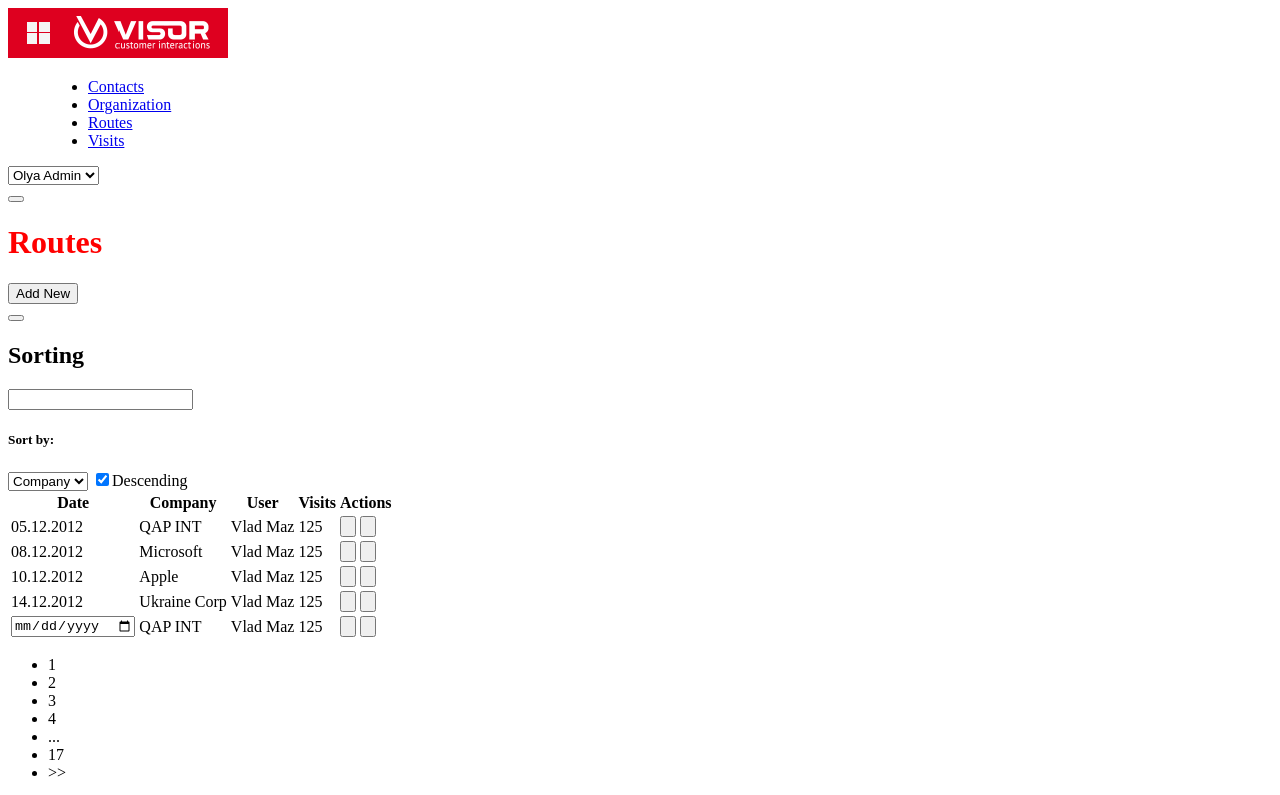
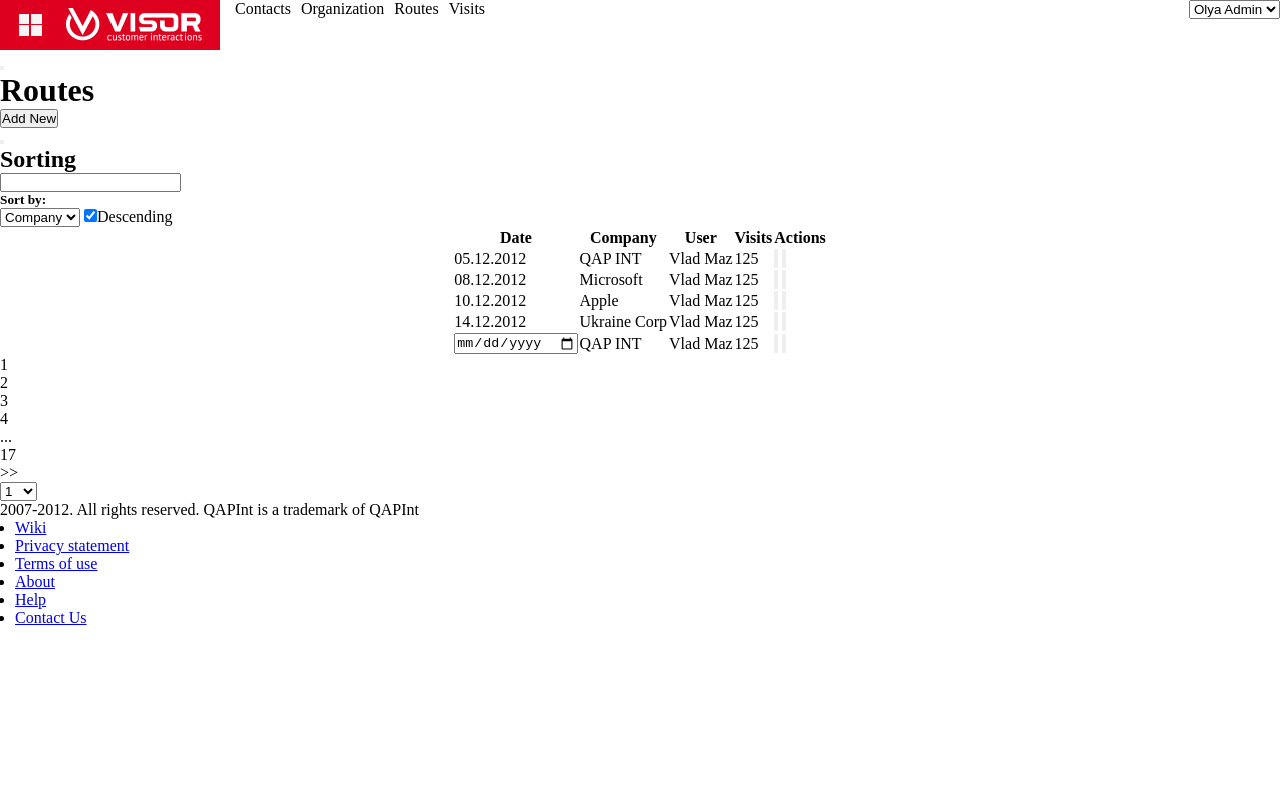
Before and after one commit to Sashok121/task, a plain HTML site: page index.html in a window 1280 px wide. Shown: the top 795 px of the page. Drawn offline with Linux system fonts and the light colour scheme.

Commit message:
add style menu

```diff
--- a/stylesheets/style.css
+++ b/stylesheets/style.css
@@ -1,5 +1,36 @@
 @charset "utf-8";
 /* CSS Document */
-h1 {
-  color: red;
+* {
+	padding: 0;
+	margin: 0 auto;
+	}
+body {
+	width: 1280px;
+	}
+header {
+	display: inline-block;
+	width: 100%;
+
 }
+header>img {
+	float: left;
+}
+menu {
+	float: left;
+	margin-left: 15px;
+}
+menu.HeaderMenu ul{
+	display: inline-block;
+}
+menu.HeaderMenu ul li{
+	list-style: none;
+	float: left;
+	}
+menu.HeaderMenu ul li a{
+	color: black;
+	text-decoration: none;
+	margin-right: 10px;
+}
+header>select {
+	float: right;
+}
```
